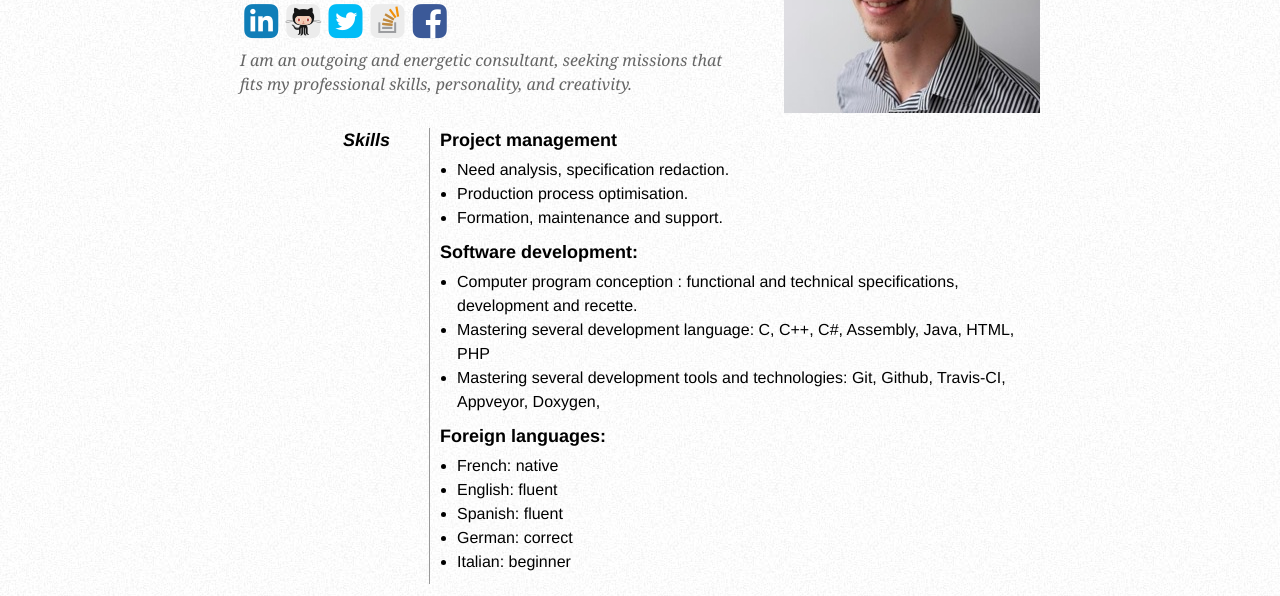
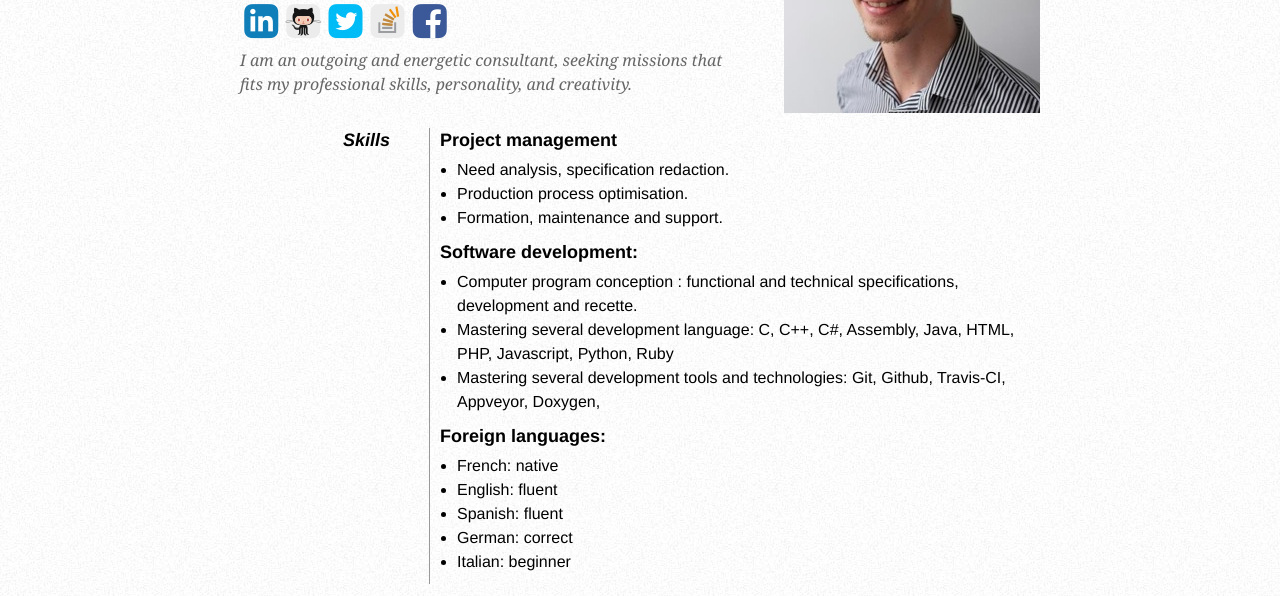
Before and after one commit to MartinDelille/curriculum_old, a plain HTML site: page en.html in a window 1280 px wide. Shown: the part 153-749 px from the top of the page. Drawn offline with Linux system fonts and the light colour scheme; files whose address does not match are found by name.

Commit message:
add php, javascript, python, ruby

```diff
--- a/en.html
+++ b/en.html
@@ -48,7 +48,7 @@
           <h2>Software development:</h2>
           <ul>
             <li>Computer program conception : functional and technical specifications, development and recette.</li>
-            <li>Mastering several development language: C, C++, C#, Assembly, Java, HTML, PHP</li>
+            <li>Mastering several development language: C, C++, C#, Assembly, Java, HTML, PHP, Javascript, Python, Ruby</li>
             <li>Mastering several development tools and technologies: Git, Github, Travis-CI, Appveyor, Doxygen, </li>
           </ul>
           <h2>Foreign languages:</h2>
```
Also changed, not shown: fr.html (+1 -1 lines).
